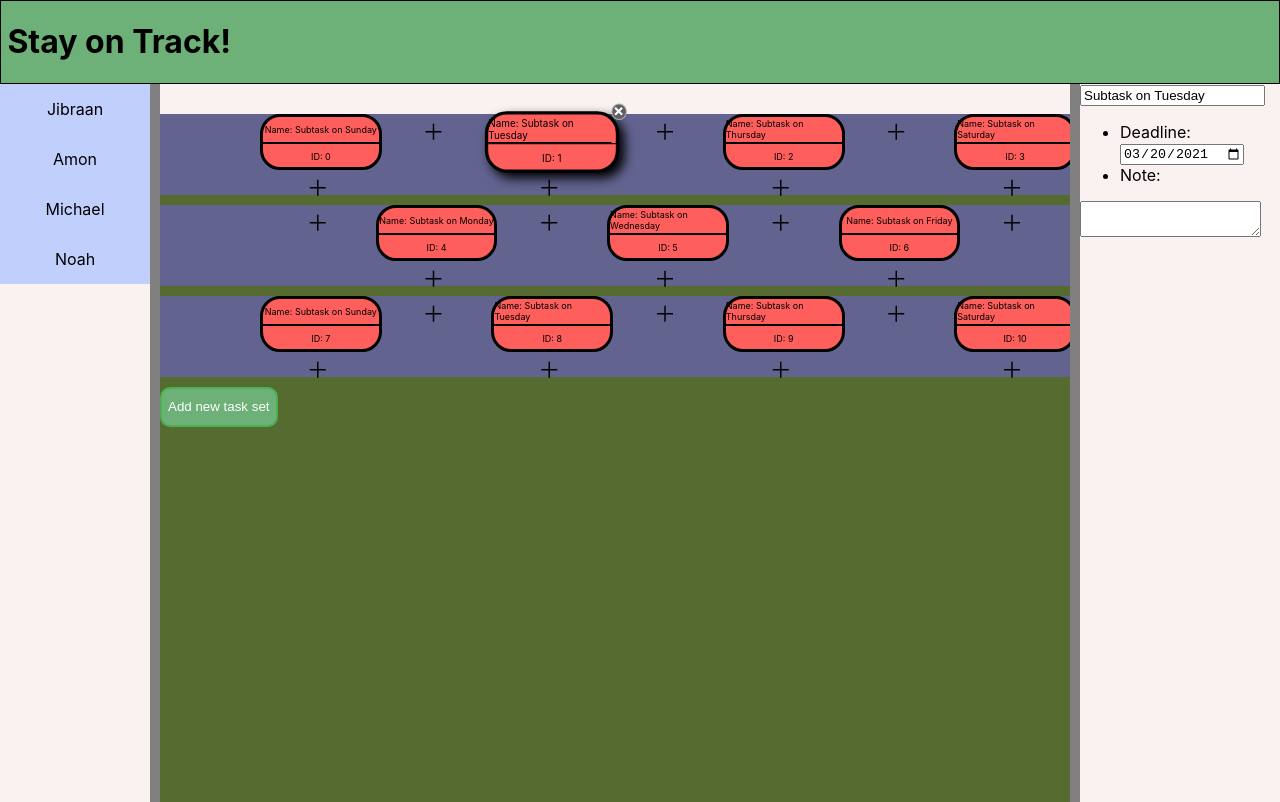
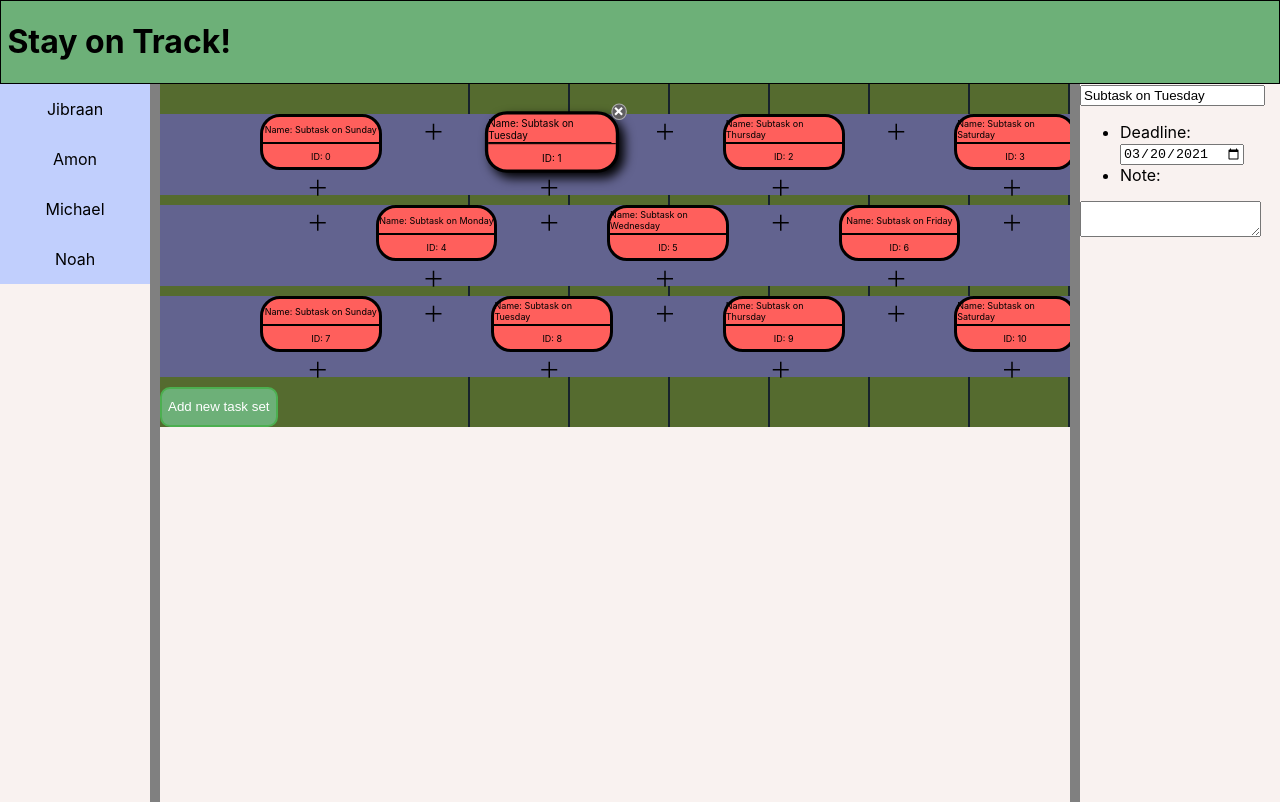
Before and after one commit to Goma0925/TaskRail, a React (Create React App) app in the folder taskrail_client/: page / in a window 1280 px wide. Built offline with nearby package versions, Linux system fonts and the light colour scheme.

Commit message:
Organized TaskParentNode in a new independent component

```diff
--- a/taskrail_client/src/components/BackgroundWeekCalendar/BackgroundWeekCalendar.css
+++ b/taskrail_client/src/components/BackgroundWeekCalendar/BackgroundWeekCalendar.css
@@ -7,19 +7,9 @@
     z-index: -100;
 }
 
-.date-divider {
-    border-left: 2px solid rgb(10, 211, 161);
-    height: 100%;
-    position: absolute;
-    margin-left: -0.5px;
-    top: 0;
+.calendar-divider{
+    border-left:1px solid #16222c;
+    border-right:1px solid #16222c;
+    height:100%;
+    position:absolute;
 }
-
-.date-divider.focus {
-    border-left: 4px solid rgb(10, 211, 161);
-    height: 100%;
-    position: absolute;
-    left: 50%;
-    margin-left: -2px;
-    top: 0;
-}
--- a/taskrail_client/src/components/BackgroundWeekCalendar/BackgroundWeekCalendar.tsx
+++ b/taskrail_client/src/components/BackgroundWeekCalendar/BackgroundWeekCalendar.tsx
@@ -15,7 +15,8 @@ export default function BackgroundWeekCalendar(){
     <div className="background-week-calendar">
         {
             [...Array(7)].map((_, i)=>{
-                // return <div className="date-divider" style={{right: props.dateColWidth*i}}/>
+                const xPosition = 100*i;
+               return <div className="calendar-divider" style={{right:xPosition}}></div>
             })
         }
     </div>
--- a/taskrail_client/src/components/Rail/Rail.tsx
+++ b/taskrail_client/src/components/Rail/Rail.tsx
@@ -16,6 +16,7 @@ import Subtask from "../../models/Subtask";
 import WithSelectableSubtask from "../TaskNode/Decorators/WithSelectableSubtask/WithSelectableSubtask";
 import { RailUiSelection } from "../../redux/modules/RailUi/RailUiReducers";
 import WithSelectableTaskParent from "../TaskNode/Decorators/WithSelectableTaskParent/WithTaskParent";
+import TaskParentNode from "../TaskNode/TaskParentNode";
 
 interface RailProps{
     taskParent: TaskParent;
@@ -73,7 +74,6 @@ export default function Rail (props: RailProps) {
         );
     });
 
-    const TaskParentNode = WithSelectableTaskParent(TaskNode);
     return (
         <>
         <div
--- a/taskrail_client/src/components/TaskNode/Decorators/WithSelectableSubtask/WithSelectableSubtask.tsx
+++ b/taskrail_client/src/components/TaskNode/Decorators/WithSelectableSubtask/WithSelectableSubtask.tsx
@@ -7,7 +7,7 @@ import { RailUiSelection } from "../../../../redux/modules/RailUi/RailUiReducers
 import "./WithSelectableSubtask.css";
 import { deleteSubtaskOp } from "../../../../redux/modules/TaskData/TaskDataOperations";
 
-interface WithSelectableSubtaskProps{
+export interface WithSelectableSubtaskProps{
     subtask: SubTask;
     railUiSelection: RailUiSelection;
 }
--- a/taskrail_client/src/components/TaskNode/Decorators/WithSelectableTaskParent/WithTaskParent.tsx
+++ b/taskrail_client/src/components/TaskNode/Decorators/WithSelectableTaskParent/WithTaskParent.tsx
@@ -7,7 +7,7 @@ import { deleteTaskParentOp } from "../../../../redux/modules/TaskData/TaskDataO
 import TaskParent from "../../../../models/TaskParent";
 import "./WithSelectableTaskParent.css";
 
-interface WithSelectableTaskParentProps{
+export interface WithSelectableTaskParentProps{
     taskParent: TaskParent;
     railUiSelection: RailUiSelection;
 }
--- /dev/null
+++ b/taskrail_client/src/components/TaskNode/TaskParentNode.tsx
@@ -0,0 +1,14 @@
+import { propTypes } from "react-bootstrap/esm/Image";
+import WithSelectableTaskParent, { WithSelectableTaskParentProps } from "./Decorators/WithSelectableTaskParent/WithTaskParent";
+import TaskNode, { TaskNodeProps } from "./TaskNode";
+
+type TaskParentNodeProps = WithSelectableTaskParentProps&TaskNodeProps;
+
+export default function TaskParentNode(props: TaskParentNodeProps){
+    const TaskParentNode = WithSelectableTaskParent(TaskNode);
+    return <TaskParentNode
+                width={props.width}
+                taskParent={props.taskParent}
+                railUiSelection={props.railUiSelection}>
+            </TaskParentNode>
+}
--- a/taskrail_client/src/containers/RailContainer/RailContainer.css
+++ b/taskrail_client/src/containers/RailContainer/RailContainer.css
@@ -1,5 +1,11 @@
+.rail-view-panel{
+    position: relative;
+    width: fit-content;
+}
+
 .rail-container{
     position: relative;
+    width: fit-content;
     height: 100%;
     padding-top: 30px;
 }
--- a/taskrail_client/src/containers/RailContainer/RailContainer.tsx
+++ b/taskrail_client/src/containers/RailContainer/RailContainer.tsx
@@ -19,8 +19,9 @@ const RailContainer: React.FC = () => {
     const displayRangeStartDate = useSelector((state:RootState)=>state.railUi.displayRangeStartDate);
     const railUiWidth = useSelector((state:RootState)=>state.railUi.railUiWidth)
     return (
+        <div className="rail-view-panel">
+            <BackgroundWeekCalendar/>
             <div className="rail-container">
-            <BackgroundWeekCalendar/>
                 {
                     taskParentIds.map((id)=>{
                         const currentFrameSubtaskIds = taskParentsById[id].getSubtaskIdsFromCurrentFrame();
@@ -41,6 +42,7 @@ const RailContainer: React.FC = () => {
                 }
                 <AddTaskParentButton></AddTaskParentButton>
             </div>
+        </div>
     );
 }
 
```
Lines whose indentation alone changed are shown as unchanged.
